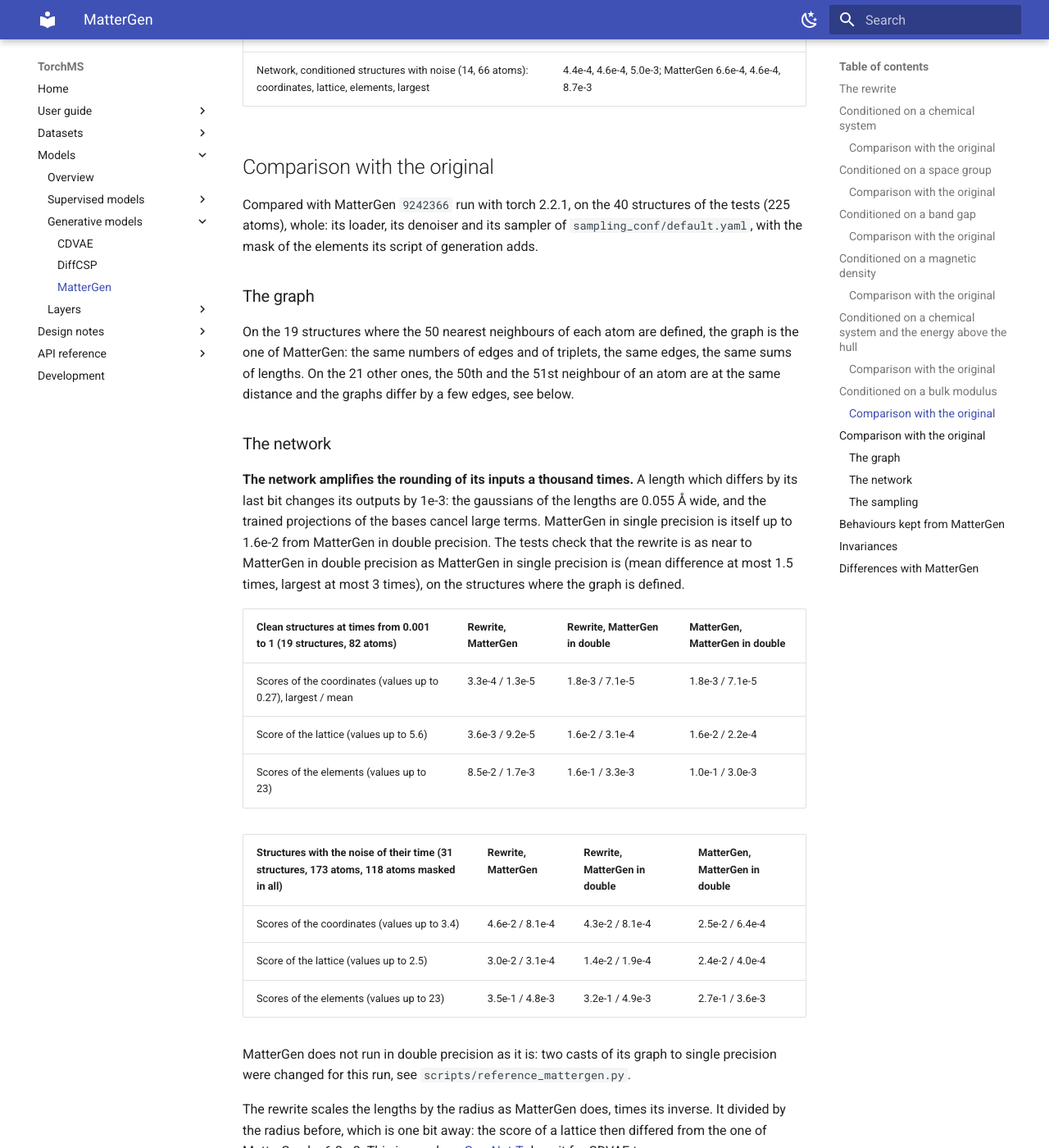
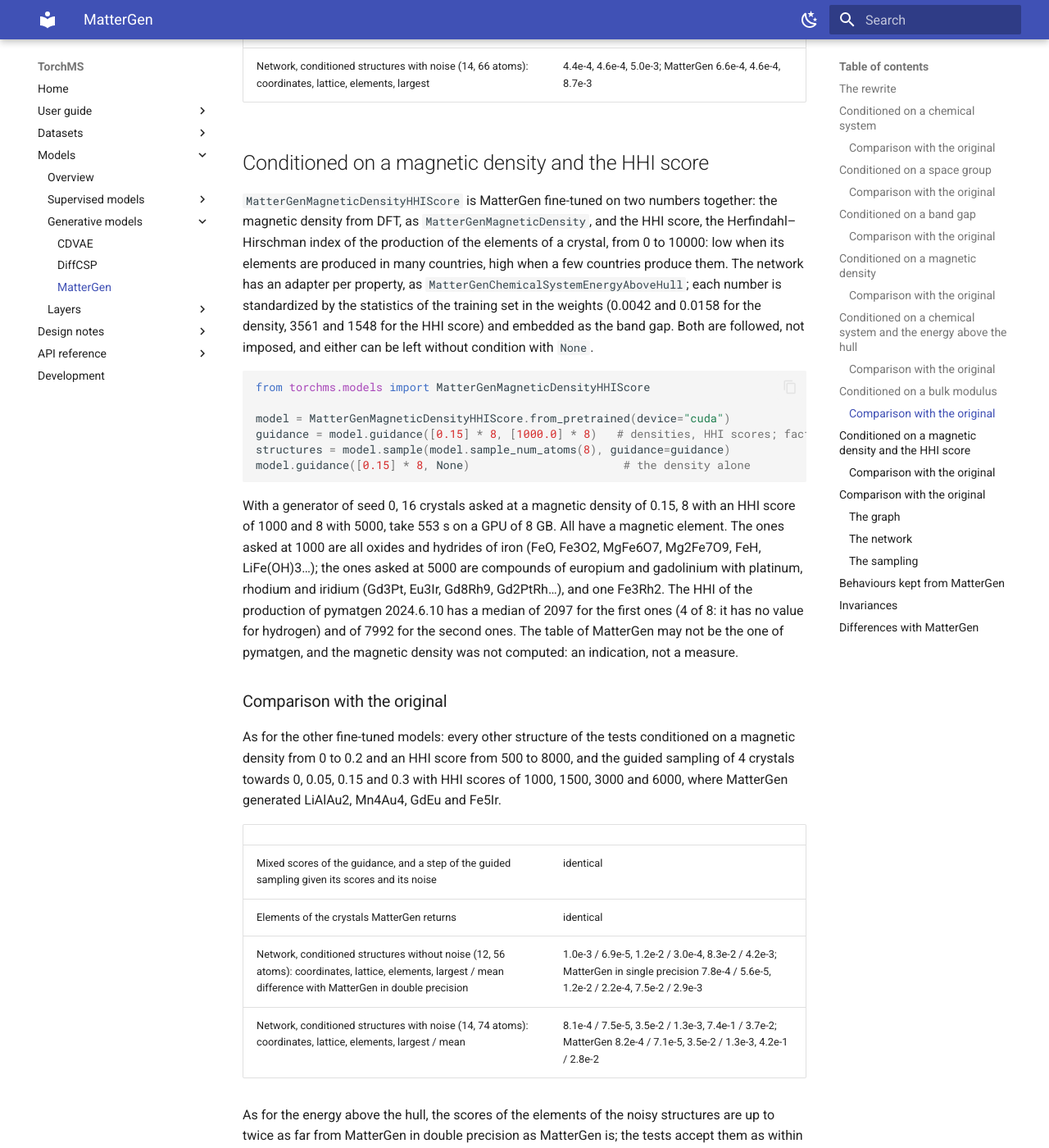
Before and after one commit to materials-toolkits/torch-ms, an MkDocs documentation site: the page built from docs/models/mattergen.md, in a window 1280 px wide and 1400 px high, scrolled down 10212 px. Shown: the whole window at 82% size. Built offline with MkDocs 1.6.1 and Material for MkDocs 9.7.7, drawn with Linux system fonts in a browser that asks for light colours; some of the changed text lies outside the part shown.

Commit message:
MatterGenMagneticDensityHHIScore: MatterGen fine-tuned on the magnetic density and the HHI score
Co-Authored-By: Claude Opus 5.5 <noreply@anthropic.com>

````diff
--- a/docs/models/mattergen.md
+++ b/docs/models/mattergen.md
@@ -3,26 +3,28 @@
 MatterGen is the diffusion model of crystals of Zeni, Pinsler, Zügner, Fowler, Horton, Fu
 et al. ([MatterGen](https://github.com/microsoft/mattergen), commit `9242366`, version
 1.0.3, MIT, [Nature 2025](https://doi.org/10.1038/s41586-025-08628-5)), in
-`torchms/models/mattergen/`. Seven of its models are rewritten: the base model, which
+`torchms/models/mattergen/`. Eight of its nine published models are rewritten: the base model, which
 generates crystals of given numbers of atoms with their elements, without condition, and
 the models fine-tuned on a chemical system, a space group, the band gap, the magnetic
-density, a chemical system with the energy above the hull, and the bulk modulus, which
-generate them with given elements or towards these properties: see
+density, a chemical system with the energy above the hull, the bulk modulus, and the
+magnetic density with the HHI score, which generate them with given elements or towards
+these properties: see
 [Conditioned on a chemical system](#conditioned-on-a-chemical-system),
 [Conditioned on a space group](#conditioned-on-a-space-group),
 [Conditioned on a band gap](#conditioned-on-a-band-gap),
 [Conditioned on a magnetic density](#conditioned-on-a-magnetic-density),
-[Conditioned on a chemical system and the energy above the hull](#conditioned-on-a-chemical-system-and-the-energy-above-the-hull)
-and [Conditioned on a bulk modulus](#conditioned-on-a-bulk-modulus).
+[Conditioned on a chemical system and the energy above the hull](#conditioned-on-a-chemical-system-and-the-energy-above-the-hull),
+[Conditioned on a bulk modulus](#conditioned-on-a-bulk-modulus) and
+[Conditioned on a magnetic density and the HHI score](#conditioned-on-a-magnetic-density-and-the-hhi-score).
 
 | | |
 |---|---|
-| Class | `MatterGen`; `MatterGenChemicalSystem` for a chemical system, `MatterGenSpaceGroup` for a space group, `MatterGenBandGap` for a band gap, `MatterGenMagneticDensity` for a magnetic density, `MatterGenChemicalSystemEnergyAboveHull` for both, `MatterGenBulkModulus` for a bulk modulus |
+| Class | `MatterGen`; `MatterGenChemicalSystem` for a chemical system, `MatterGenSpaceGroup` for a space group, `MatterGenBandGap` for a band gap, `MatterGenMagneticDensity` for a magnetic density, `MatterGenChemicalSystemEnergyAboveHull` for both, `MatterGenBulkModulus` for a bulk modulus, `MatterGenMagneticDensityHHIScore` for a magnetic density and an HHI score |
 | Does | samples the elements, the lattice and the coordinates of crystals of given numbers of atoms |
 | Source | [MatterGen](https://github.com/microsoft/mattergen), commit `9242366` (1.0.3) |
 | License | MIT; its diffusion of the elements and its sampler are adapted from Google Research code under Apache-2.0 |
 | Paper | [A generative model for inorganic materials design](https://doi.org/10.1038/s41586-025-08628-5), Nature 639, 624 (2025), [arXiv:2312.03687](https://arxiv.org/abs/2312.03687) |
-| Weights | `mattergen-base`, of the authors (`mattergen_base` on [Hugging Face](https://huggingface.co/microsoft/mattergen)), trained on Alex-MP-20, 461 MB; `mattergen-chemical-system` (`chemical_system`), `mattergen-space-group` (`space_group`), `mattergen-dft-band-gap` (`dft_band_gap`), `mattergen-dft-mag-density` (`dft_mag_density`), `mattergen-chemical-system-energy-above-hull` (`chemical_system_energy_above_hull`) and `mattergen-ml-bulk-modulus` (`ml_bulk_modulus`), fine-tuned from it, 512 MB each |
+| Weights | `mattergen-base`, of the authors (`mattergen_base` on [Hugging Face](https://huggingface.co/microsoft/mattergen)), trained on Alex-MP-20, 461 MB; `mattergen-chemical-system` (`chemical_system`), `mattergen-space-group` (`space_group`), `mattergen-dft-band-gap` (`dft_band_gap`), `mattergen-dft-mag-density` (`dft_mag_density`), `mattergen-chemical-system-energy-above-hull` (`chemical_system_energy_above_hull`) `mattergen-ml-bulk-modulus` (`ml_bulk_modulus`) and `mattergen-dft-mag-density-hhi-score` (`dft_mag_density_hhi_score`), fine-tuned from it, 512 MB each |
 | Network | [GemNet-T](gemnet.md), 512 features, 4 blocks, 44.6 M parameters |
 | Transform | `AddRadiusGraph(7.0, max_image_shift=5)`, `KeepNearestNeighbors(50)`, `MirrorEdges()`, `AddTriplets()`, `AddBonds()` |
 | Difference with the original | a step of the sampling: identical, given the same scores and noise. The network: as near to MatterGen in double precision as MatterGen in single precision is, up to 1.6e-2 on the score of a lattice (values up to 5.6) |
@@ -88,12 +90,10 @@ categorical distribution of these logits. The noise of the last step is `element
 The number of atoms is not generated. MatterGen draws it from the numbers of atoms of its
 training set, a table of its code; `sample_num_atoms` draws from it: from 1 to 20 atoms.
 
-Not included: the models conditioned on the other properties (bulk modulus, and magnetic
-density with HHI score), the model of MP-20 and the
-prediction of a structure from its composition, the training, the fine-tuning, the datasets
-and the evaluation. The checkpoints hold only tensors and are read with
-`weights_only=True`. The configuration stored with them is checked: each model refuses the
-weights of the other one and of the models conditioned on other properties.
+Not included: the base model trained on MP-20 alone, the prediction of a structure from
+its composition, the training, the fine-tuning, the datasets and the evaluation. The
+checkpoints hold only tensors and are read with `weights_only=True`. The configuration
+stored with them is checked: each model refuses the weights of every other one.
 
 ## Conditioned on a chemical system
 
@@ -372,6 +372,54 @@ HgNb and Re2Os4.
 | Network, conditioned structures without noise (12, 56 atoms): coordinates, lattice, elements, largest / mean difference with MatterGen in double precision | 1.5e-3 / 9.6e-5, 1.2e-2 / 2.4e-4, 5.8e-2 / 3.3e-3; MatterGen in single precision 1.5e-3 / 9.9e-5, 1.2e-2 / 2.6e-4, 9.5e-2 / 3.4e-3 |
 | Network, conditioned structures with noise (14, 66 atoms): coordinates, lattice, elements, largest | 4.4e-4, 4.6e-4, 5.0e-3; MatterGen 6.6e-4, 4.6e-4, 8.7e-3 |
 
+## Conditioned on a magnetic density and the HHI score
+
+`MatterGenMagneticDensityHHIScore` is MatterGen fine-tuned on two numbers together: the
+magnetic density from DFT, as `MatterGenMagneticDensity`, and the HHI score, the
+Herfindahl–Hirschman index of the production of the elements of a crystal, from 0 to 10000:
+low when its elements are produced in many countries, high when a few countries produce
+them. The network has an adapter per property, as
+`MatterGenChemicalSystemEnergyAboveHull`; each number is standardized by the statistics of
+the training set in the weights (0.0042 and 0.0158 for the density, 3561 and 1548 for the HHI
+score) and embedded as the band gap. Both are followed, not imposed, and either can be left
+without condition with `None`.
+
+```{.python notest}
+from torchms.models import MatterGenMagneticDensityHHIScore
+
+model = MatterGenMagneticDensityHHIScore.from_pretrained(device="cuda")
+guidance = model.guidance([0.15] * 8, [1000.0] * 8)   # densities, HHI scores; factor 2
+structures = model.sample(model.sample_num_atoms(8), guidance=guidance)
+model.guidance([0.15] * 8, None)                       # the density alone
+```
+
+With a generator of seed 0, 16 crystals asked at a magnetic density of 0.15, 8 with an HHI
+score of 1000 and 8 with 5000, take 553 s on a GPU of 8 GB. All have a magnetic element. The
+ones asked at 1000 are all oxides and hydrides of iron (FeO, Fe3O2, MgFe6O7, Mg2Fe7O9, FeH,
+LiFe(OH)3…); the ones asked at 5000 are compounds of europium and gadolinium with platinum,
+rhodium and iridium (Gd3Pt, Eu3Ir, Gd8Rh9, Gd2PtRh…), and one Fe3Rh2. The HHI of the
+production of pymatgen 2024.6.10 has a median of 2097 for the first ones (4 of 8: it has no
+value for hydrogen) and of 7992 for the second ones. The table of MatterGen may not be the
+one of pymatgen, and the magnetic density was not computed: an indication, not a measure.
+
+### Comparison with the original
+
+As for the other fine-tuned models: every other structure of the tests conditioned on a
+magnetic density from 0 to 0.2 and an HHI score from 500 to 8000, and the guided sampling of
+4 crystals towards 0, 0.05, 0.15 and 0.3 with HHI scores of 1000, 1500, 3000 and 6000, where
+MatterGen generated LiAlAu2, Mn4Au4, GdEu and Fe5Ir.
+
+| | |
+|---|---|
+| Mixed scores of the guidance, and a step of the guided sampling given its scores and its noise | identical |
+| Elements of the crystals MatterGen returns | identical |
+| Network, conditioned structures without noise (12, 56 atoms): coordinates, lattice, elements, largest / mean difference with MatterGen in double precision | 1.0e-3 / 6.9e-5, 1.2e-2 / 3.0e-4, 8.3e-2 / 4.2e-3; MatterGen in single precision 7.8e-4 / 5.6e-5, 1.2e-2 / 2.2e-4, 7.5e-2 / 2.9e-3 |
+| Network, conditioned structures with noise (14, 74 atoms): coordinates, lattice, elements, largest / mean | 8.1e-4 / 7.5e-5, 3.5e-2 / 1.3e-3, 7.4e-1 / 3.7e-2; MatterGen 8.2e-4 / 7.1e-5, 3.5e-2 / 1.3e-3, 4.2e-1 / 2.8e-2 |
+
+As for the energy above the hull, the scores of the elements of the noisy structures are up
+to twice as far from MatterGen in double precision as MatterGen is; the tests accept them as
+within what a change of the last bits of the inputs does to the rewrite.
+
 ## Comparison with the original
 
 Compared with MatterGen `9242366` run with torch 2.2.1, on the 40 structures of the tests
````
Also changed, not shown: docs/design/guidance.md (+5 -1 lines), docs/guide/models.md (+2 -1 lines), docs/models/index.md (+3 -2 lines), docs/reference/models.md (+2 -0 lines), src/torchms/models/mattergen/config.yaml (+56 -2 lines), 7 other files.
